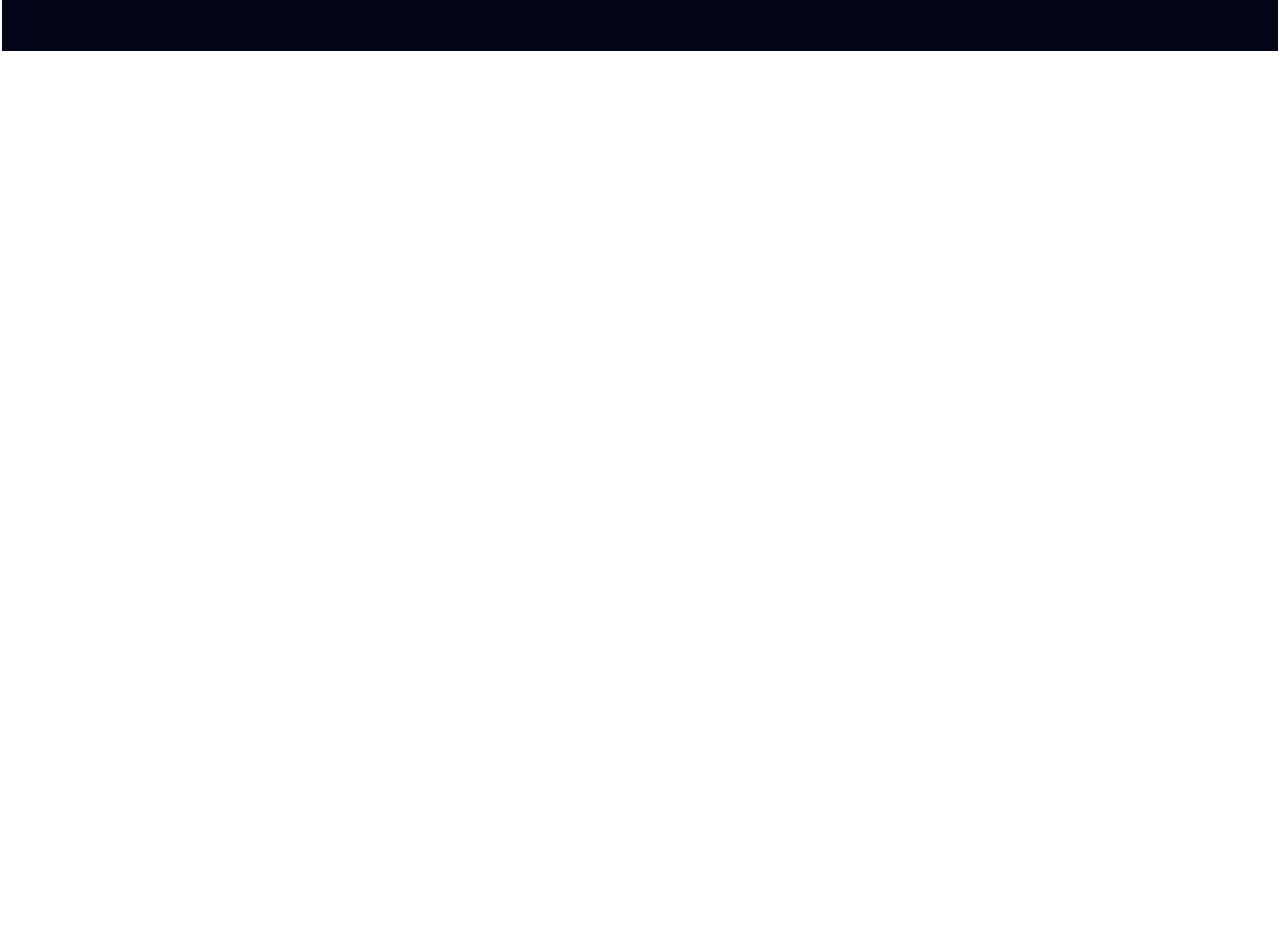
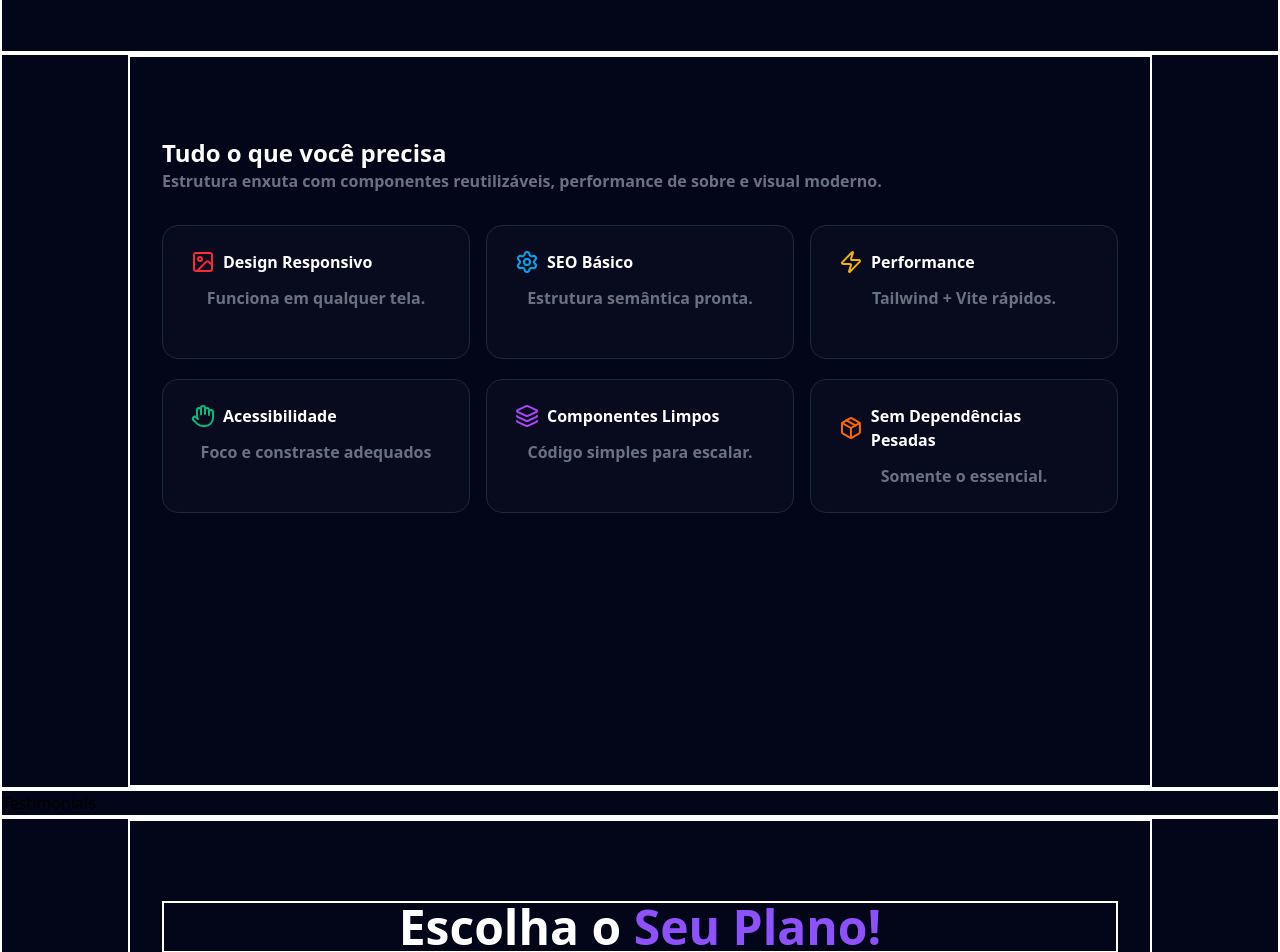
Before and after one commit to joaogabrieldev/projeto--landing-page, a React (Vite) app: page / in a window 1280 px wide. Shown: the part 760-1712 px from the top of the page. Before the commit the page ends 813 px from the top, so only its background shows below. Built offline with nearby package versions, Linux system fonts and the light colour scheme.

Commit message:
feat(App): add section widgets in main

```diff
--- a/src/App.tsx
+++ b/src/App.tsx
@@ -4,6 +4,9 @@ import BodyPinkGlow from "./widgets/BodyPinkGlow/BodyPinkGlow";
 import Hero from "./widgets/Hero/Hero";
 import Navbar from "./widgets/Navbar/Navbar";
 import NormalBody from "./widgets/NormalBody/NormalBody";
+import Resources from "./widgets/Resources/Resources";
+import Prices from "./widgets/Prices/Prices";
+import Testimonials from "./widgets/Testimonials/Testimonials";
 
 function App() {
   return (
@@ -17,6 +20,9 @@ function App() {
         </header>
         <main>
           <Hero />
+          <Resources />
+          <Testimonials />
+          <Prices />
         </main>
         <footer></footer>
       </NormalBody>
```
